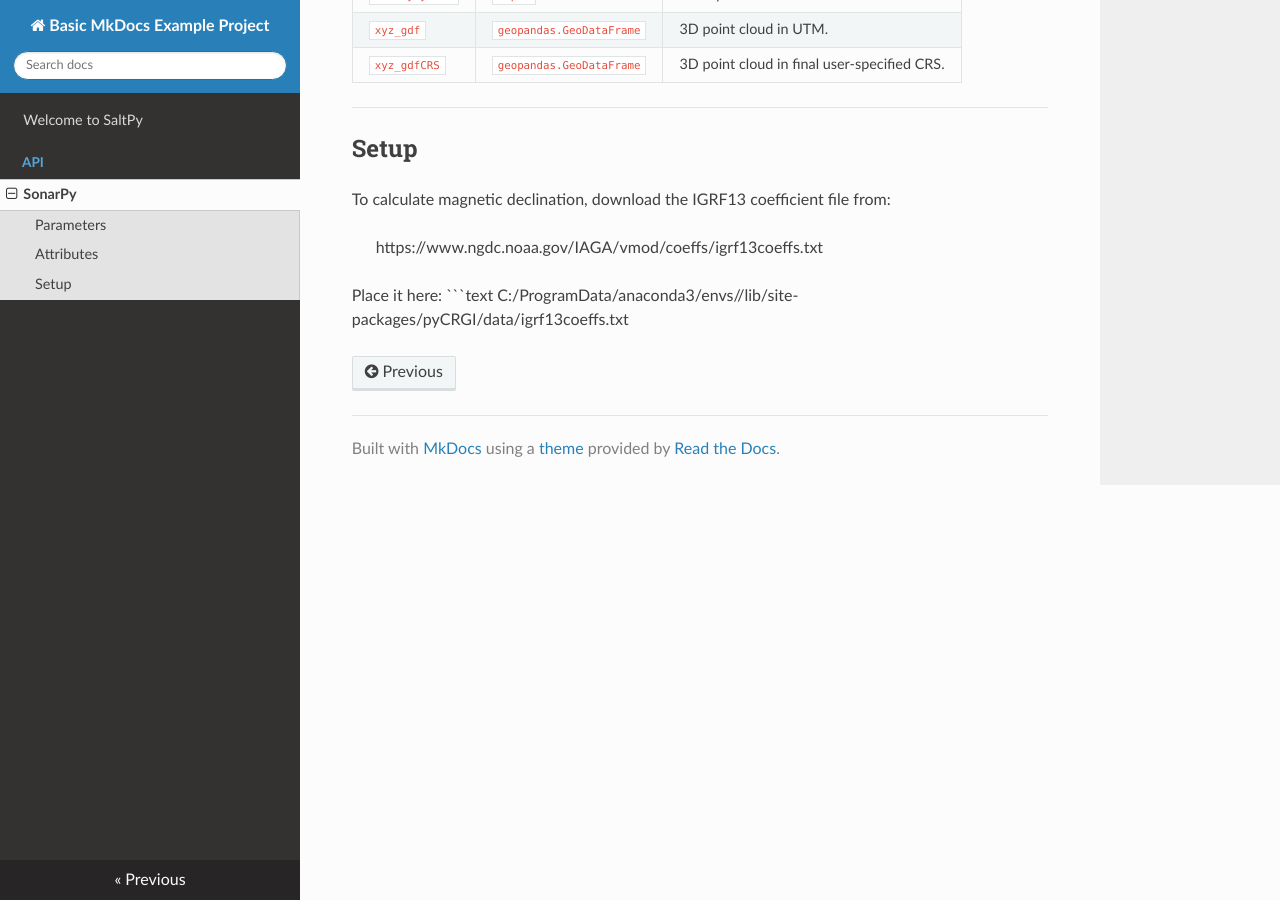
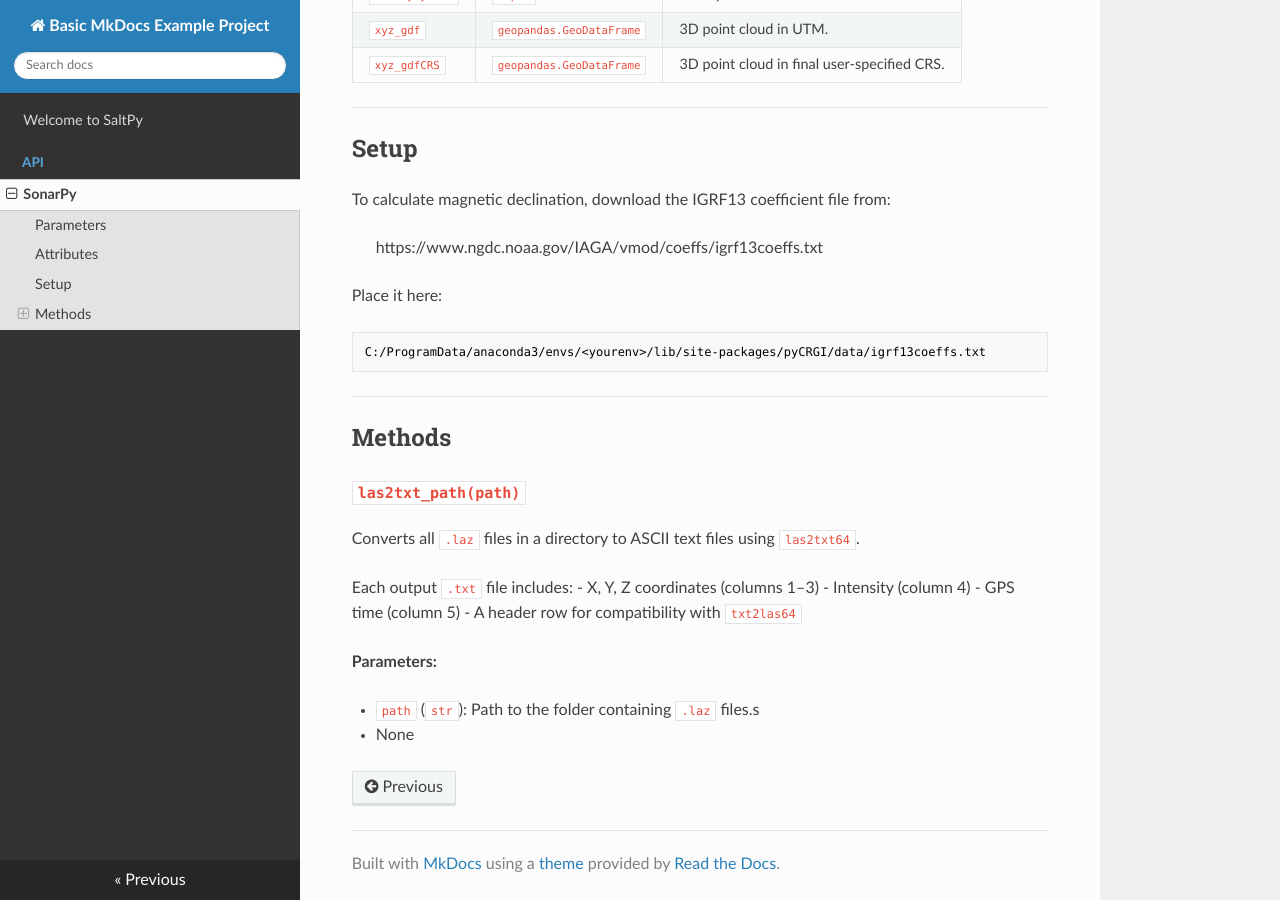
Before and after one commit to kmanalili/test1, an MkDocs documentation site: the page built from docs/api/SonarPy.md, in a window 1280 px wide and 900 px high, scrolled down 1031 px. Built offline with MkDocs 1.6.1, drawn with Linux system fonts in a browser that asks for light colours; nearby versions of some CDN libraries.

````diff
--- a/docs/api/SonarPy.md
+++ b/docs/api/SonarPy.md
@@ -45,3 +45,23 @@ To calculate magnetic declination, download the IGRF13 coefficient file from:
 Place it here:
 ```text
 C:/ProgramData/anaconda3/envs/<yourenv>/lib/site-packages/pyCRGI/data/igrf13coeffs.txt
+```
+
+---
+
+## Methods
+
+### `las2txt_path(path)`
+
+Converts all `.laz` files in a directory to ASCII text files using `las2txt64`.
+
+Each output `.txt` file includes:
+- X, Y, Z coordinates (columns 1–3)
+- Intensity (column 4)
+- GPS time (column 5)
+- A header row for compatibility with `txt2las64`
+
+**Parameters:**
+
+- `path` (`str`): Path to the folder containing `.laz` files.s
+- None
````
Also changed, not shown: docs/index.md (+8 -2 lines).
